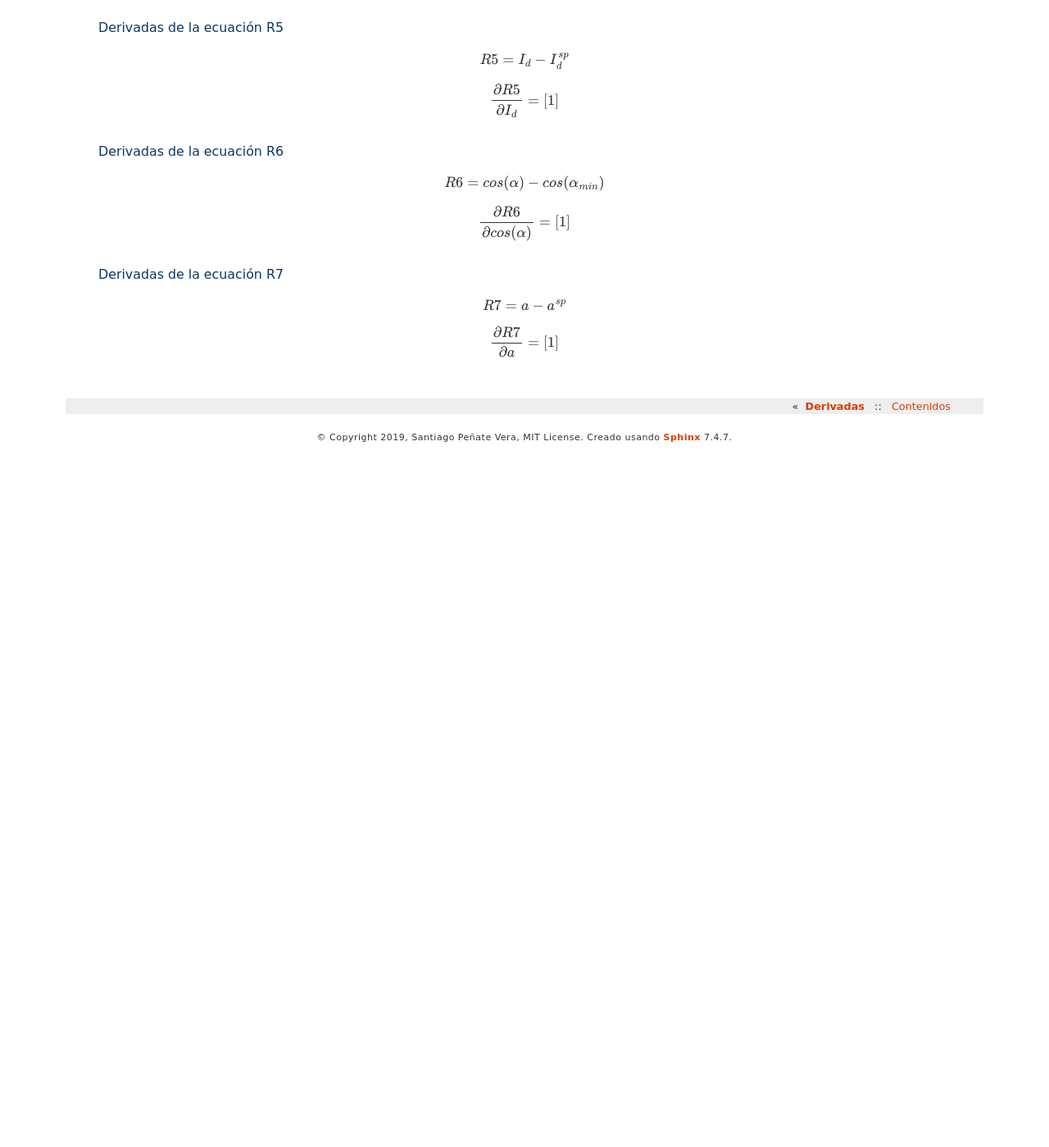
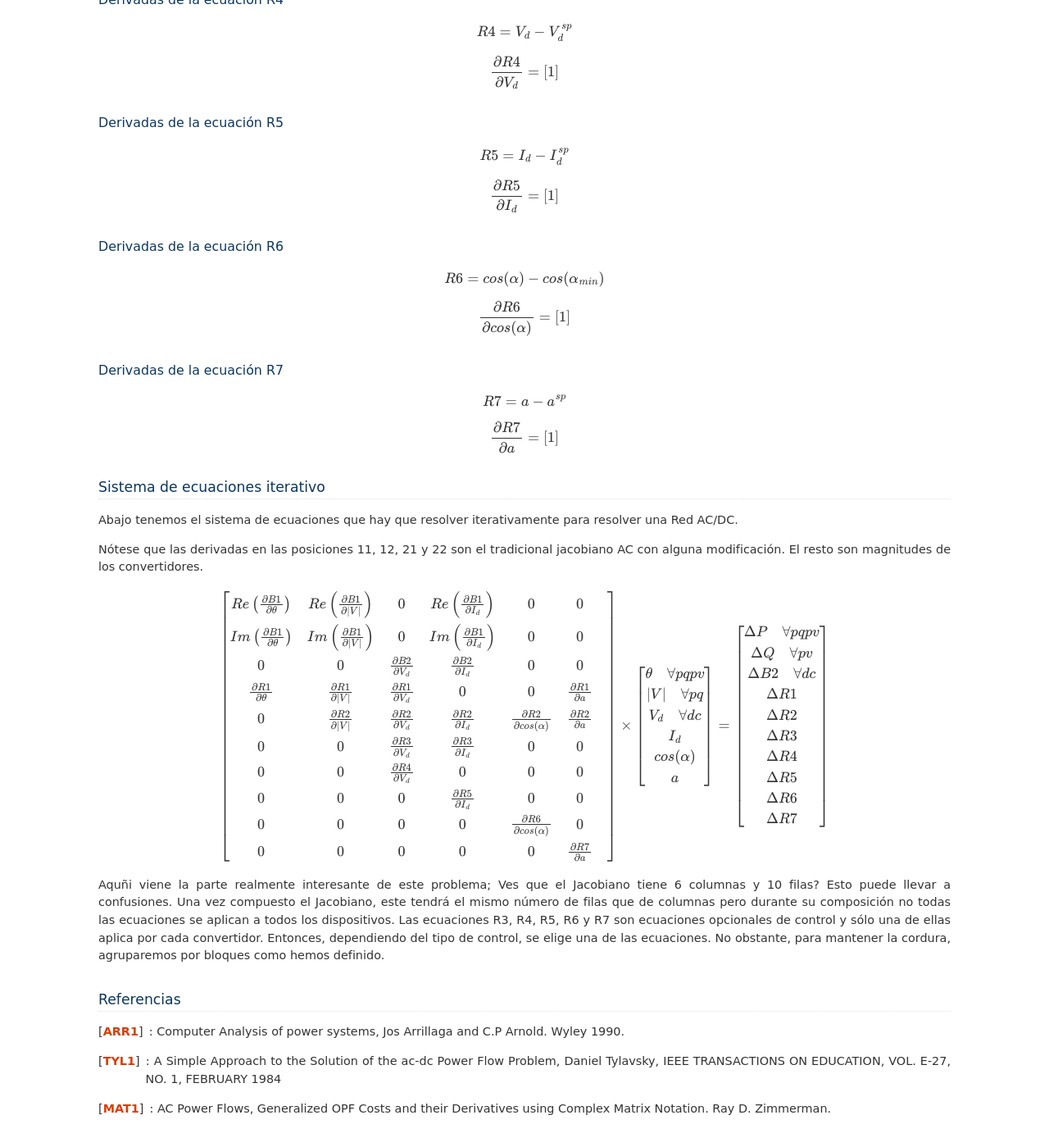
Before and after one commit to SanPen/ModeladoPractico, a Sphinx documentation site: the page built from doc/ac_dc_derivatives.rst, in a window 1280 px wide and 1400 px high, scrolled down 3844 px. Shown: the whole window at 82% size. Built offline with Sphinx 7.4.7, drawn with Linux system fonts in a browser that asks for light colours; before the commit the page ends 4394 px from its top, so only the background shows below that; some of the changed text lies outside the part shown.

Commit message:
ACDC derivatives

```diff
--- a/doc/ac_dc_derivatives.rst
+++ b/doc/ac_dc_derivatives.rst
@@ -1,8 +1,14 @@
 
 .. _ac_dc_derivatives:
 
-Derivadas AC/DC
-======================
+Flujo de potencia AC/DC unificado
+===================================
+
+En esta sección vamos a desarrollar el flujo de potencia unificado AC/DC.
+
+Las referencias que se han utilizado son [TYL1]_: Excelente artículo para comprender cómo componer el problema.
+[ARR1]_ Libro de referencia del que se sacan las ecuaciones y se componen a la manera descrita por Tylavsky, pero
+realizando las derivadas en forma matricial como se describe en [MAT1]_.
 
 Ecuaciones del modelo
 ------------------------------
@@ -134,7 +140,7 @@ Depende de :math:`(\theta, |V|, I_d)`
 
 .. math::
 
-    \frac{\partial S}{\partial |V|} =  [V] \cdot \left( Y \times [E] \right)^* - [I] \cdot [E]
+    \frac{\partial S}{\partial |V|} =  [V] \cdot \left( Y \times [E] \right)^* + [I]^* \cdot [E] = [E] \cdot \left( Y \times [V] + [I] \right)^*
 
 
 .. math::
@@ -345,3 +351,64 @@ Derivadas de la ecuación R7
 .. math::
 
     \frac{\partial R7}{\partial a} = [1]
+
+
+
+
+Sistema de ecuaciones iterativo
+-----------------------------------------
+
+Abajo tenemos el sistema de ecuaciones que hay que resolver iterativamente para resolver una Red AC/DC.
+
+Nótese que las derivadas en las posiciones 11, 12, 21 y 22 son el tradicional jacobiano AC con alguna modificación.
+El resto son magnitudes de los convertidores.
+
+.. math::
+
+    \begin{bmatrix}
+    Re \left( \frac{\partial B1}{\partial \theta} \right) & 	Re \left( \frac{\partial B1}{\partial |V|} \right) & 	0 & 	Re \left( \frac{\partial B1}{\partial I_d} \right)& 	0 & 	0 & 	\\
+    Im \left( \frac{\partial B1}{\partial \theta} \right) & 	Im \left( \frac{\partial B1}{\partial |V|} \right) & 	0 & 	Im \left( \frac{\partial B1}{\partial I_d} \right) & 	0 & 	0 & 	\\
+    0 & 	0 & 	\frac{\partial B2}{\partial V_d} & 	\frac{\partial B2}{\partial I_d} & 	0 & 	0 & 	\\
+    \frac{\partial R1}{\partial \theta} & 	\frac{\partial R1}{\partial |V|} & 	\frac{\partial R1}{\partial V_d} & 	0 & 	0 & 	\frac{\partial R1}{\partial a} & 	\\
+    0 & 	\frac{\partial R2}{\partial |V|} & 	\frac{\partial R2}{\partial V_d} & 	\frac{\partial R2}{\partial I_d} & 	\frac{\partial R2}{\partial cos(\alpha)} & 	\frac{\partial R2}{\partial a} & 	\\
+    0 & 	0 & 	\frac{\partial R3}{\partial V_d} & 	\frac{\partial R3}{\partial I_d} & 	0 & 	0 & 	\\
+    0 & 	0 & 	\frac{\partial R4}{\partial V_d} & 	0 & 	0 & 	0 & 	\\
+    0 & 	0 & 	0 & 	\frac{\partial R5}{\partial I_d} & 	0 & 	0 & 	\\
+    0 & 	0 & 	0 & 	0 & 	\frac{\partial R6}{\partial cos(\alpha)} & 	0 & 	\\
+    0 & 	0 & 	0 & 	0 & 	0 & 	\frac{\partial R7}{\partial a} &
+    \end{bmatrix} \times \begin{bmatrix}
+    \theta \quad \forall pqpv\\
+    |V| \quad \forall pq\\
+    V_d \quad \forall dc\\
+    I_d \\
+    cos(\alpha) \\
+    a
+    \end{bmatrix} = \begin{bmatrix}
+    \Delta P \quad \forall pqpv\\
+    \Delta Q \quad \forall pv\\
+    \Delta B2 \quad \forall dc \\
+    \Delta R1 \\
+    \Delta R2 \\
+    \Delta R3 \\
+    \Delta R4 \\
+    \Delta R5 \\
+    \Delta R6 \\
+    \Delta R7
+    \end{bmatrix}
+
+
+Aquñi viene la parte realmente interesante de este problema; Ves que el Jacobiano tiene 6 columnas y 10 filas?
+Esto puede llevar a confusiones. Una vez compuesto el Jacobiano, este tendrá el mismo número de filas que de columnas
+pero durante su composición no todas las ecuaciones se aplican a todos los dispositivos.
+Las ecuaciones R3, R4, R5, R6 y R7 son
+ecuaciones opcionales de control y sólo una de ellas aplica por cada convertidor. Entonces, dependiendo del tipo
+de control, se elige una de las ecuaciones. No obstante, para mantener la cordura, agruparemos por bloques como
+hemos definido.
+
+
+Referencias
+-------------------
+
+.. [ARR1] : Computer Analysis of power systems, Jos Arrillaga and C.P Arnold. Wyley 1990.
+.. [TYL1] : A Simple Approach to the Solution of the ac-dc Power Flow Problem, Daniel Tylavsky, IEEE TRANSACTIONS ON EDUCATION, VOL. E-27, NO. 1, FEBRUARY 1984
+.. [MAT1] : AC Power Flows, Generalized OPF Costs and their Derivatives using Complex Matrix Notation. Ray D. Zimmerman.
```
Also changed, not shown: 2 other files.
